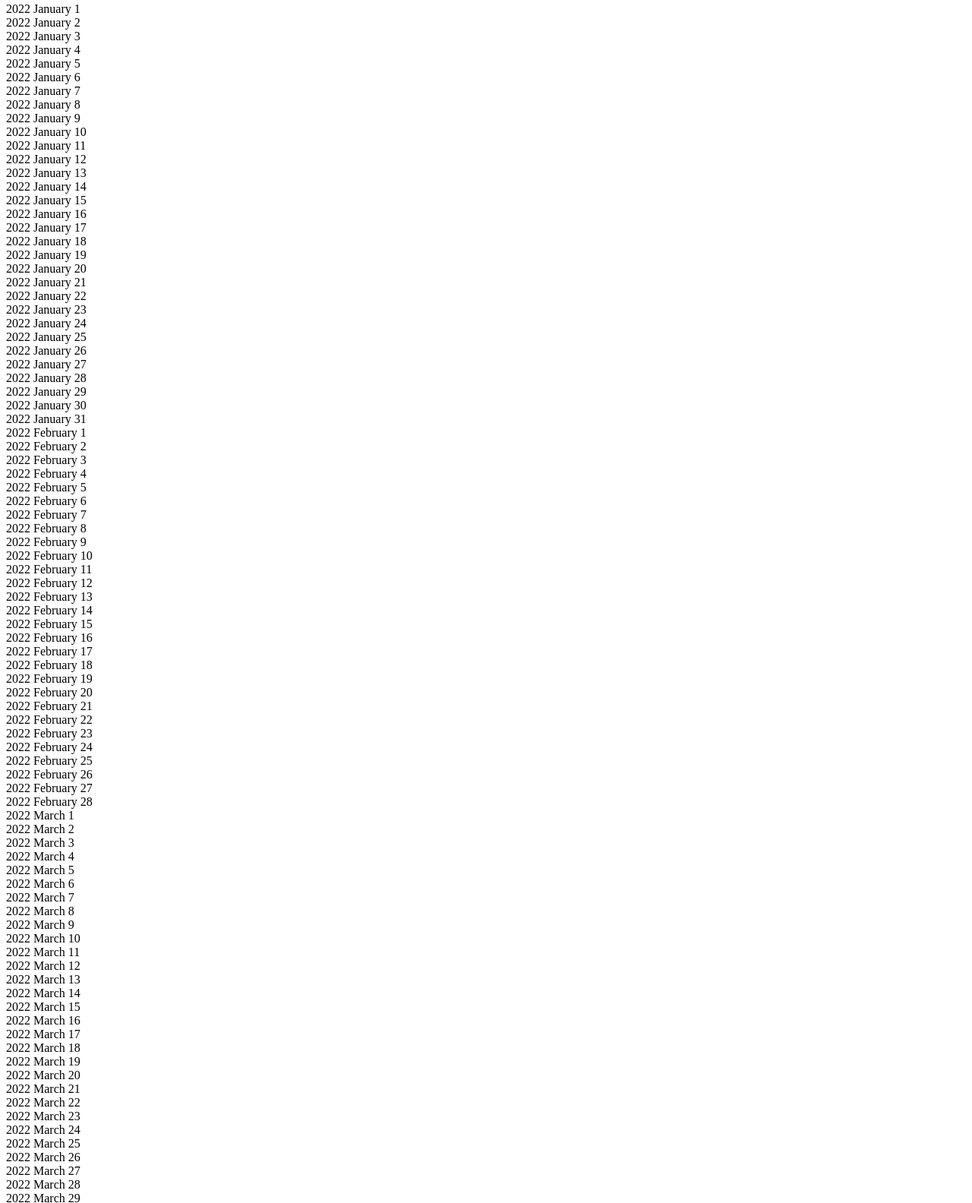
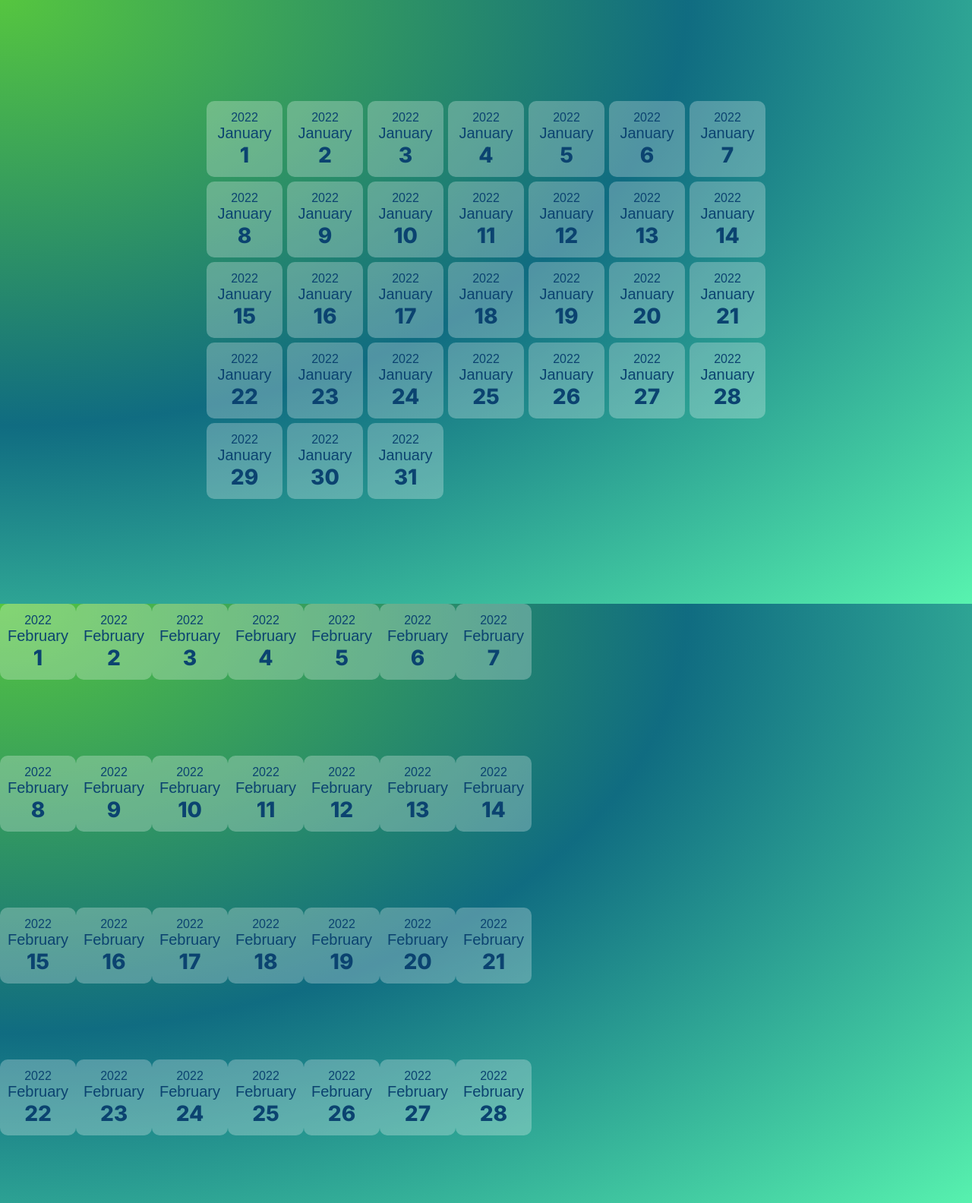
Before and after one commit to windiewhale/funny-calendar, a plain HTML site: page frontend/index.html in a window 1280 px wide. Shown: the part 5-1589 px from the top of the page at 76% size. Drawn offline with Linux system fonts and the light colour scheme; a web font is replaced by a local one.

Commit message:
first style

```diff
--- a/frontend/index.html
+++ b/frontend/index.html
@@ -8,7 +8,7 @@
 	<link rel="stylesheet" href="style.css">
 	<link rel="preconnect" href="https://fonts.googleapis.com">
 	<link rel="preconnect" href="https://fonts.gstatic.com" crossorigin>
-	<link href="https://fonts.googleapis.com/css2?family=Darker+Grotesque:wght@500&family=Inter:wght@300;400;500&family=Martel+Sans:wght@300&display=swap" rel="stylesheet">
+	<link href="https://fonts.googleapis.com/css2?family=Darker+Grotesque:wght@500&family=Inter:wght@300;400;500;800&family=Martel+Sans:wght@300&display=swap" rel="stylesheet">
 	<title>funky Calendar</title>
 </head>
 <body>
--- a/frontend/script.js
+++ b/frontend/script.js
@@ -61,12 +61,10 @@ const year = [ {
     }
 ];
 
-
 function loadEvent() {
     let rootElement = document.getElementById("root");
 
     (function listDays() {
-
         for (const monthList of year) {
 
             let monthContainer = ""
@@ -75,9 +73,9 @@ function loadEvent() {
             for (i = 1; i <= monthList.days; i++) {
                 dayCount += `
                 <div>
-                    <time datetime="YYYY">2022</time>
-                    <time datetime="MM">${monthList.name}</time>
-                    <time datetime="DD">${i}</time>
+                    <time datetime="YYYY" class="year">2022</time>
+                    <time datetime="MM" class="mon">${monthList.name}</time>
+                    <time datetime="DD" class="day">${i}</time>
                 </div>
                 `;
             }
--- a/frontend/style.css
+++ b/frontend/style.css
@@ -0,0 +1,162 @@
+* {
+margin: 0;
+padding: 0;
+border: 0;
+outline: none;
+box-sizing: border-box;
+background: transparent;
+font-family: inherit;
+}
+a{
+text-decoration: none;
+}
+a img {
+border: none;
+}
+
+button,
+a {
+cursor: pointer;
+color: inherit;
+}
+
+textarea {
+resize: none;
+}
+
+button,
+textarea,
+select {
+appearance: none !important;
+border-radius: 0;
+}
+
+/*---------------------------------------end of css reset----------------------------------------------*/
+
+.month {
+    width: 100vw;
+    height: 100vh;
+}
+
+.year {
+    font-family: 'Martel Sans', sans-serif;
+    font-size: 16px;
+}
+
+.mon {
+    font-family: 'Darker Grotesque', sans-serif;
+    font-size: 20px;
+}
+
+.day {
+    font-size: 28px;
+    font-family: 'Inter', sans-serif;
+    font-weight: 800;
+}
+
+#jan, #feb, #mar, #apr, #may, #jun {
+    display: grid;
+    grid-template-columns: repeat(7, 100px [col-start]);
+    grid-template-rows: repeat(4, auto);
+}
+
+#jan {
+    background: radial-gradient(ellipse at top left, #56c63f,#106c81,  #58f3af), radial-gradient(ellipse at bottom, #58f3af, transparent);
+    align-items: center;
+    justify-content: center;
+    align-content: center;
+    grid-gap: 6px;
+}
+
+#jan div {
+    background-color: rgba(255, 255, 255, 0.267) ;
+    width: 100px;
+    height: 100px;
+    padding: 0;
+    border-radius: 10px;
+    color:#0b4370;
+    display: flex;
+    flex-direction: column;
+    align-items: center;
+    justify-content: center;
+}
+
+#feb {
+    background: radial-gradient(ellipse at top left, #56c63f,#106c81,  #58f3af), radial-gradient(ellipse at bottom, #58f3af, transparent);
+}
+#feb div {
+    background-color: rgba(255, 255, 255, 0.267) ;
+    width: 100px;
+    height: 100px;
+    padding: 0;
+    border-radius: 10px;
+    color:#0b4370;
+    display: flex;
+    flex-direction: column;
+    align-items: center;
+    justify-content: center;
+}
+#mar {
+    background: radial-gradient(ellipse at top right, #c78190,#106c81, #81c6b8), radial-gradient(ellipse at bottom, #c78190,#106c81, #81c6b8);
+    align-content: start;
+    justify-content: center;
+    grid-gap: 5px;
+}
+
+#mar div {
+    background-color: rgba(255, 255, 255, 0.267) ;
+    width: 80px;
+    height: 100px;
+    padding: 0;
+    border-radius: 10px;
+    color: #a54b71;
+    display: flex;
+    flex-direction: column;
+    align-items: center;
+    justify-content: center;
+}
+#apr {
+    background: radial-gradient(ellipse at top left, #56c63f,#106c81,  #58f3af), radial-gradient(ellipse at bottom, #58f3af, transparent);
+}
+#apr div {
+    background-color: rgba(255, 255, 255, 0.267) ;
+    width: 100px;
+    height: 100px;
+    padding: 0;
+    border-radius: 10px;
+    color:#0b4370;
+    display: flex;
+    flex-direction: column;
+    align-items: center;
+    justify-content: center;
+}
+#may {
+    background: radial-gradient(ellipse at top left, #56c63f,#106c81,  #58f3af), radial-gradient(ellipse at bottom, #58f3af, transparent);
+}
+#may div {
+    background-color: rgba(255, 255, 255, 0.267) ;
+    width: 100px;
+    height: 100px;
+    padding: 0;
+    border-radius: 10px;
+    color:#0b4370;
+    display: flex;
+    flex-direction: column;
+    align-items: center;
+    justify-content: center;
+}
+#jun {
+    background: radial-gradient(ellipse at top left, #56c63f,#106c81,  #58f3af), radial-gradient(ellipse at bottom, #58f3af, transparent);
+}
+#jun div {
+    background-color: rgba(255, 255, 255, 0.267) ;
+    width: 100px;
+    height: 100px;
+    padding: 0;
+    border-radius: 10px;
+    color:#0b4370;
+    display: flex;
+    flex-direction: column;
+    align-items: center;
+    justify-content: center;
+}
```
Also changed, not shown: 1 other file.
